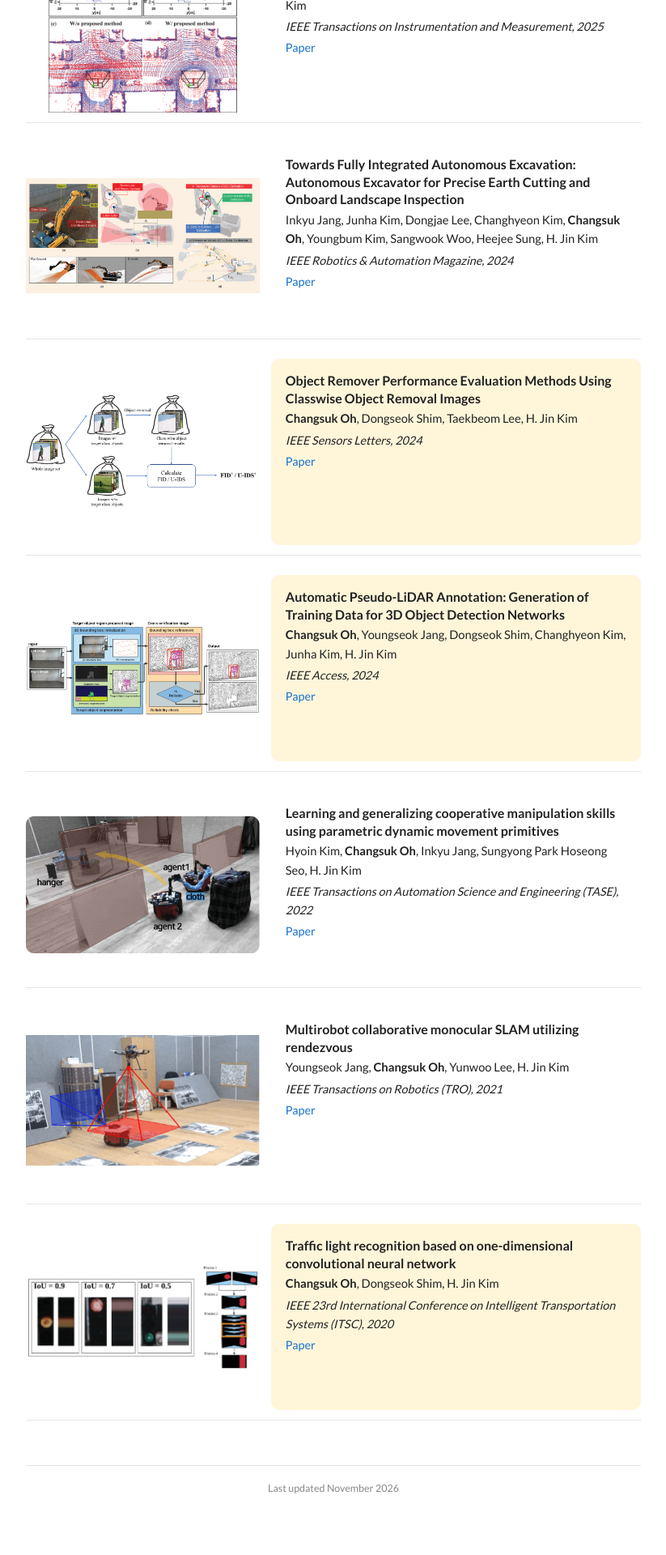
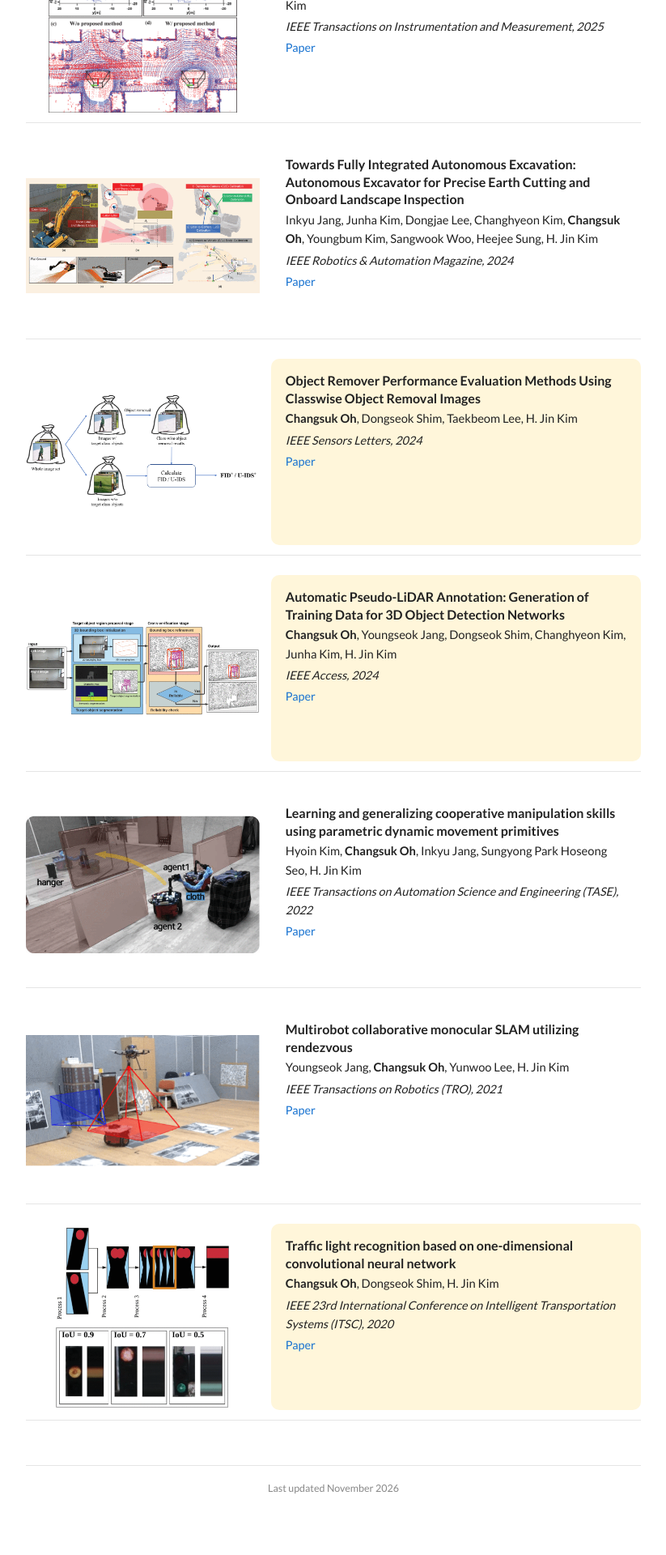
Before and after one commit to ChangsukOh/changsukoh.github.io, a Jekyll site: the page index.html, which Jekyll copies as it is, in a window 1280 px wide. Shown: the part 2712-4632 px from the top of the page at 81% size, without its empty margins (228-1051 px from the left). Built offline with Jekyll 4.4.1, drawn with Linux system fonts in a browser that asks for light colours.

Commit message:
Update publication image source in index.html

```diff
--- a/index.html
+++ b/index.html
@@ -652,7 +652,7 @@
 
         <!-- Image: no highlight -->
         <div class="paper-thumb">
-          <img src="/img/2020_ITSC.png"
+          <img src="/img/2020_ITSC_v2.png"
                alt="Publication image">
         </div>
 
```
